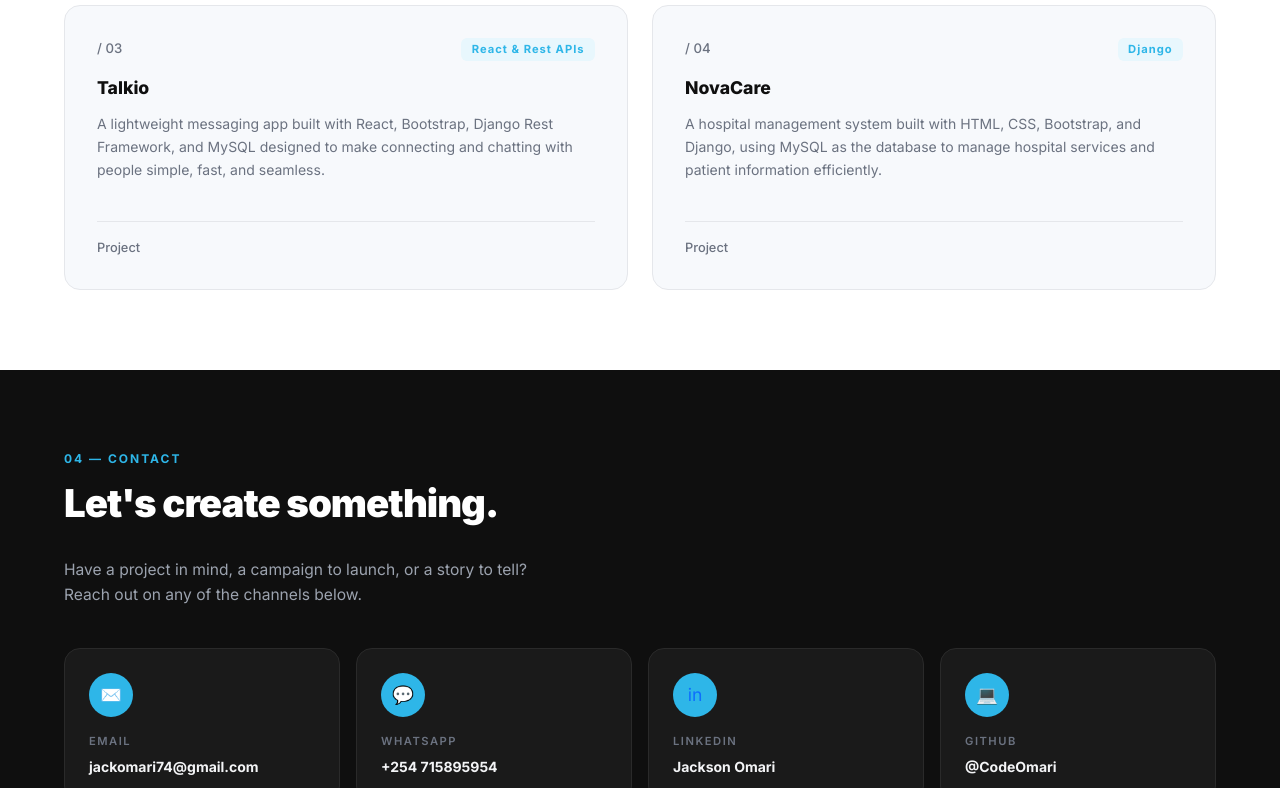
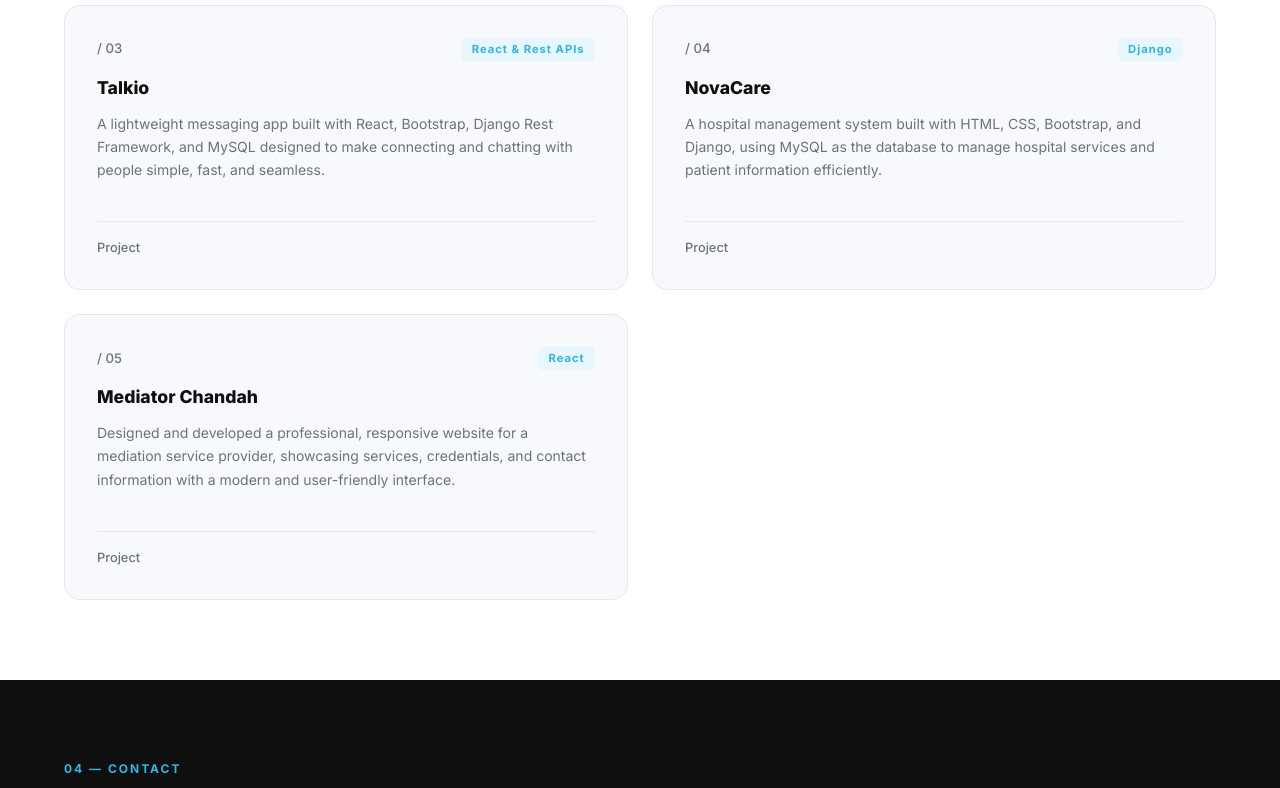
Before and after one commit to CodeOmari/Portfolio, a React (Vite) app: page / in a window 1280 px wide. Shown: the part 2458-3246 px from the top of the page. Built offline with nearby package versions, Linux system fonts and the light colour scheme.

Commit message:
update projects data list

```diff
--- a/src/data/projectsData.js
+++ b/src/data/projectsData.js
@@ -39,6 +39,16 @@
     type: "Project",
     href: "https://omari14.pythonanywhere.com/",
   },
+  {
+    id: 5,
+    number: "05",
+    tag: "React",
+    title: "Mediator Chandah",
+    description:
+      "Designed and developed a professional, responsive website for a mediation service provider, showcasing services, credentials, and contact information with a modern and user-friendly interface.",
+    type: "Project",
+    href: "https://www.cpmchandah.co.ke/",
+  },
 ];
 
 export default projectsData;
```
